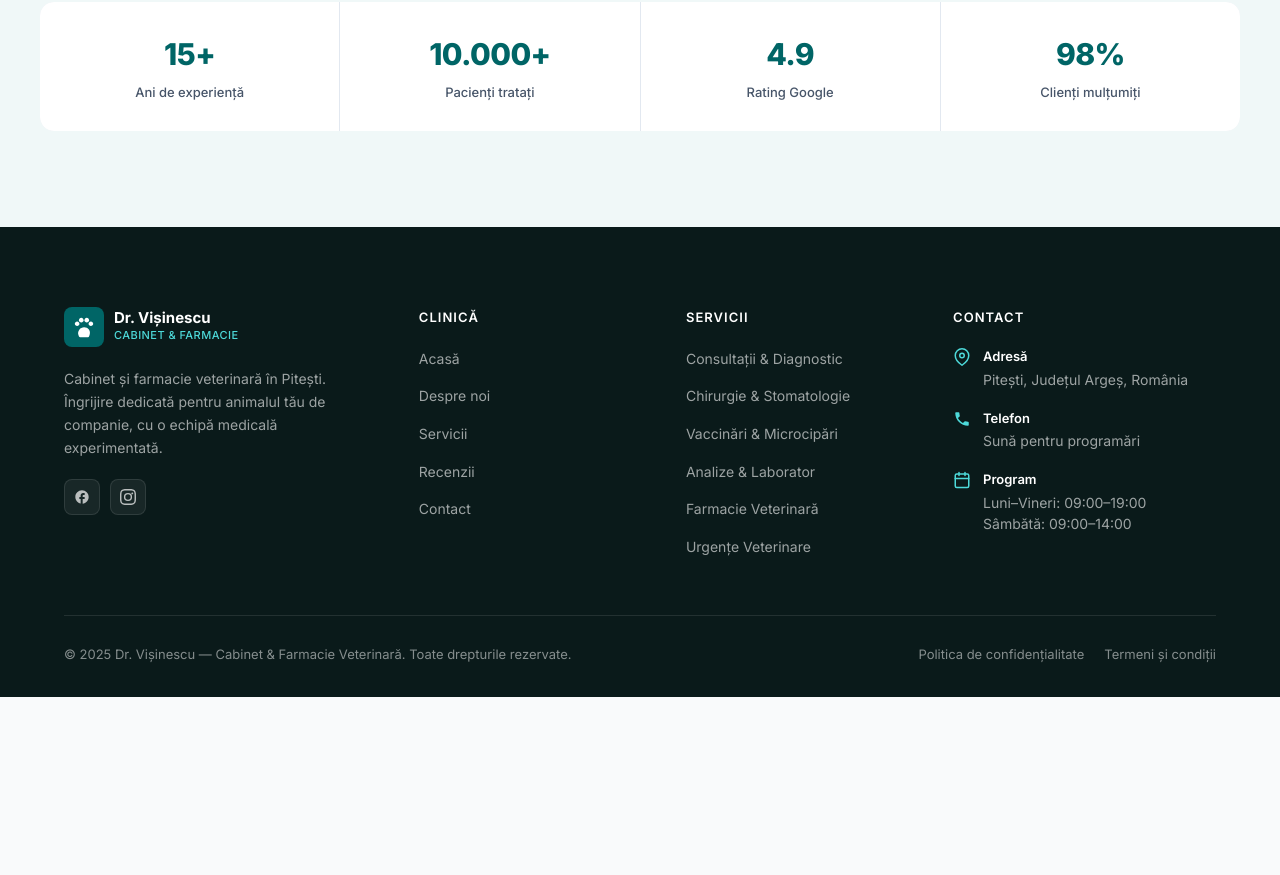
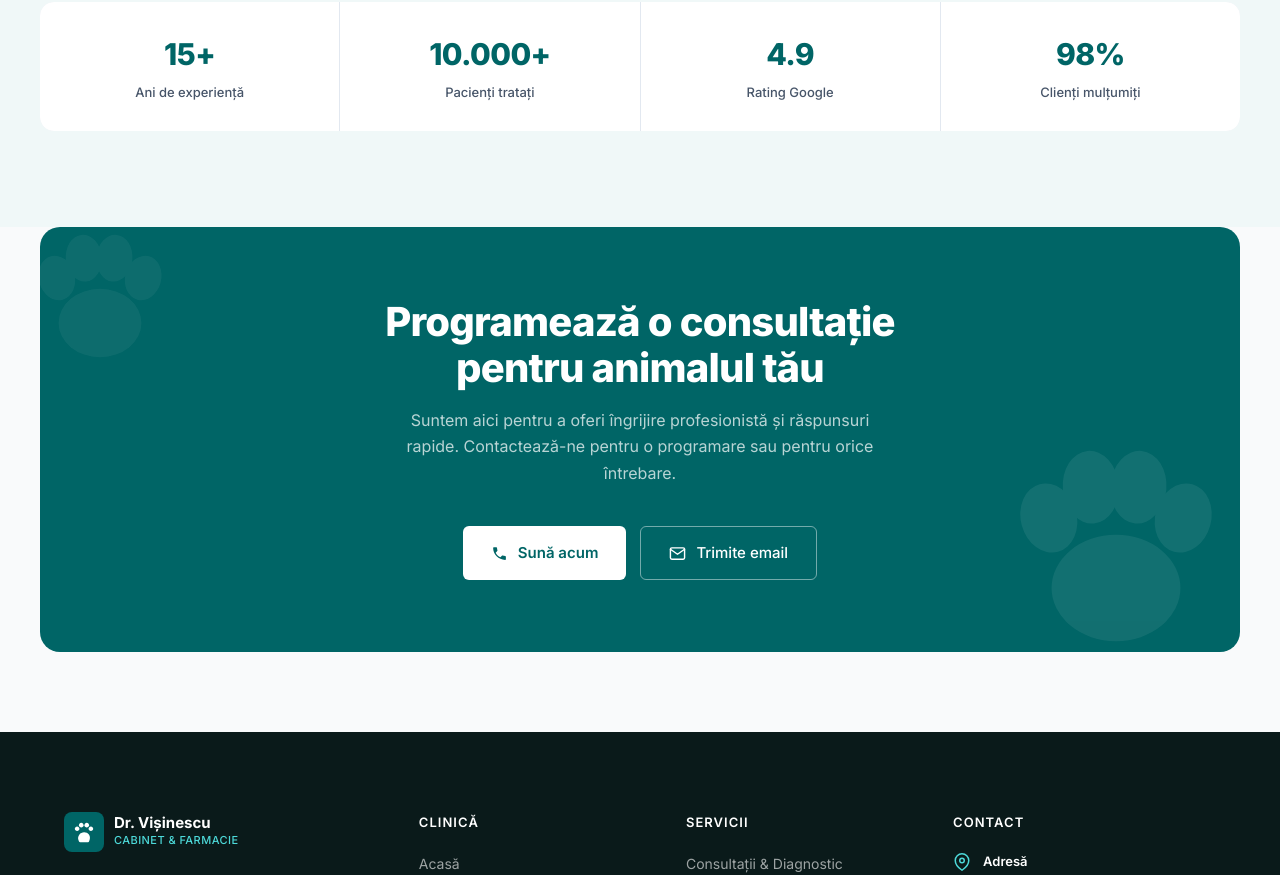
Before and after one commit to jackmichael2g4-ctrl/Cabinet-veterinar-Dr.Visinescu-Pitesti, a React (Vite) app: page / in a window 1280 px wide. Shown: the part 2682-3557 px from the top of the page. Before the commit the page ends 3379 px from the top, so only its background shows below. Built offline with nearby package versions, Linux system fonts and the light colour scheme.

Commit message:
Add final CTA section

```diff
--- a/src/App.tsx
+++ b/src/App.tsx
@@ -2,6 +2,7 @@ import Navbar from './components/Navbar'
 import Hero from './components/Hero'
 import Services from './components/Services'
 import Testimonials from './components/Testimonials'
+import CTA from './components/CTA'
 import Footer from './components/Footer'
 
 function App() {
@@ -12,6 +13,7 @@ function App() {
         <Hero />
         <Services />
         <Testimonials />
+        <CTA />
       </main>
       <Footer />
     </div>
--- /dev/null
+++ b/src/components/CTA.tsx
@@ -0,0 +1,200 @@
+export default function CTA() {
+  return (
+    <section
+      style={{
+        backgroundColor: 'var(--color-bg)',
+        padding: '0 24px 80px',
+      }}
+    >
+      <div
+        style={{
+          maxWidth: '1200px',
+          margin: '0 auto',
+        }}
+      >
+        <div
+          style={{
+            position: 'relative',
+            backgroundColor: 'var(--color-primary)',
+            borderRadius: 'var(--radius-xl)',
+            padding: '72px 48px',
+            textAlign: 'center',
+            overflow: 'hidden',
+          }}
+        >
+          {/* Decorative paw print — low-opacity watermark, right side */}
+          <svg
+            viewBox="0 0 200 200"
+            aria-hidden="true"
+            style={{
+              position: 'absolute',
+              right: '-16px',
+              bottom: '-20px',
+              width: '280px',
+              height: '280px',
+              opacity: 0.07,
+              pointerEvents: 'none',
+              color: '#ffffff',
+            }}
+          >
+            {/* Main pad */}
+            <ellipse cx="100" cy="140" rx="46" ry="38" fill="currentColor" />
+            {/* Top-left toe */}
+            <ellipse cx="52" cy="90" rx="20" ry="25" fill="currentColor" transform="rotate(-15 52 90)" />
+            {/* Top-center-left toe */}
+            <ellipse cx="82" cy="68" rx="20" ry="26" fill="currentColor" transform="rotate(-5 82 68)" />
+            {/* Top-center-right toe */}
+            <ellipse cx="116" cy="68" rx="20" ry="26" fill="currentColor" transform="rotate(5 116 68)" />
+            {/* Top-right toe */}
+            <ellipse cx="148" cy="90" rx="20" ry="25" fill="currentColor" transform="rotate(15 148 90)" />
+          </svg>
+
+          {/* Second paw — faint, upper left */}
+          <svg
+            viewBox="0 0 200 200"
+            aria-hidden="true"
+            style={{
+              position: 'absolute',
+              left: '-30px',
+              top: '-30px',
+              width: '180px',
+              height: '180px',
+              opacity: 0.05,
+              pointerEvents: 'none',
+              color: '#ffffff',
+            }}
+          >
+            <ellipse cx="100" cy="140" rx="46" ry="38" fill="currentColor" />
+            <ellipse cx="52" cy="90" rx="20" ry="25" fill="currentColor" transform="rotate(-15 52 90)" />
+            <ellipse cx="82" cy="68" rx="20" ry="26" fill="currentColor" transform="rotate(-5 82 68)" />
+            <ellipse cx="116" cy="68" rx="20" ry="26" fill="currentColor" transform="rotate(5 116 68)" />
+            <ellipse cx="148" cy="90" rx="20" ry="25" fill="currentColor" transform="rotate(15 148 90)" />
+          </svg>
+
+          {/* Content */}
+          <div style={{ position: 'relative', zIndex: 1 }}>
+            <h2
+              style={{
+                fontSize: 'clamp(26px, 4vw, 40px)',
+                fontWeight: 800,
+                color: '#ffffff',
+                letterSpacing: '-0.02em',
+                lineHeight: 1.15,
+                marginBottom: '16px',
+                maxWidth: '640px',
+                margin: '0 auto 16px',
+              }}
+            >
+              Programează o consultație pentru animalul tău
+            </h2>
+
+            <p
+              style={{
+                fontSize: '16px',
+                color: 'rgba(255,255,255,0.72)',
+                lineHeight: 1.65,
+                maxWidth: '500px',
+                margin: '0 auto 40px',
+              }}
+            >
+              Suntem aici pentru a oferi îngrijire profesionistă și răspunsuri
+              rapide. Contactează-ne pentru o programare sau pentru orice
+              întrebare.
+            </p>
+
+            {/* Buttons */}
+            <div
+              style={{
+                display: 'flex',
+                gap: '14px',
+                justifyContent: 'center',
+                flexWrap: 'wrap',
+              }}
+            >
+              <a
+                href="tel:+40745534944"
+                style={{
+                  display: 'inline-flex',
+                  alignItems: 'center',
+                  gap: '10px',
+                  padding: '14px 28px',
+                  borderRadius: 'var(--radius-sm)',
+                  backgroundColor: '#ffffff',
+                  color: 'var(--color-primary)',
+                  fontSize: '15px',
+                  fontWeight: 600,
+                  textDecoration: 'none',
+                  transition: 'background-color 0.15s ease, color 0.15s ease',
+                  whiteSpace: 'nowrap',
+                }}
+                onMouseEnter={(e) => {
+                  const el = e.currentTarget as HTMLAnchorElement;
+                  el.style.backgroundColor = 'var(--color-primary-light)';
+                }}
+                onMouseLeave={(e) => {
+                  const el = e.currentTarget as HTMLAnchorElement;
+                  el.style.backgroundColor = '#ffffff';
+                }}
+              >
+                <svg width="17" height="17" viewBox="0 0 24 24" fill="none">
+                  <path
+                    d="M6.62 10.79C8.06 13.62 10.38 15.94 13.21 17.38L15.41 15.18C15.69 14.9 16.08 14.82 16.43 14.93C17.55 15.3 18.75 15.5 20 15.5C20.55 15.5 21 15.95 21 16.5V20C21 20.55 20.55 21 20 21C10.61 21 3 13.39 3 4C3 3.45 3.45 3 4 3H7.5C8.05 3 8.5 3.45 8.5 4C8.5 5.25 8.7 6.45 9.07 7.57C9.18 7.92 9.1 8.31 8.82 8.59L6.62 10.79Z"
+                    fill="currentColor"
+                  />
+                </svg>
+                Sună acum
+              </a>
+
+              <a
+                href="mailto:contact@cabinetveterinararad.ro"
+                style={{
+                  display: 'inline-flex',
+                  alignItems: 'center',
+                  gap: '10px',
+                  padding: '14px 28px',
+                  borderRadius: 'var(--radius-sm)',
+                  backgroundColor: 'transparent',
+                  border: '1.5px solid rgba(255,255,255,0.45)',
+                  color: '#ffffff',
+                  fontSize: '15px',
+                  fontWeight: 500,
+                  textDecoration: 'none',
+                  transition: 'border-color 0.15s ease, background-color 0.15s ease',
+                  whiteSpace: 'nowrap',
+                }}
+                onMouseEnter={(e) => {
+                  const el = e.currentTarget as HTMLAnchorElement;
+                  el.style.borderColor = 'rgba(255,255,255,0.75)';
+                  el.style.backgroundColor = 'rgba(255,255,255,0.08)';
+                }}
+                onMouseLeave={(e) => {
+                  const el = e.currentTarget as HTMLAnchorElement;
+                  el.style.borderColor = 'rgba(255,255,255,0.45)';
+                  el.style.backgroundColor = 'transparent';
+                }}
+              >
+                <svg width="17" height="17" viewBox="0 0 24 24" fill="none">
+                  <path
+                    d="M4 4H20C21.1 4 22 4.9 22 6V18C22 19.1 21.1 20 20 20H4C2.9 20 2 19.1 2 18V6C2 4.9 2.9 4 4 4Z"
+                    stroke="currentColor"
+                    strokeWidth="2"
+                    strokeLinecap="round"
+                    strokeLinejoin="round"
+                  />
+                  <path
+                    d="M22 6L12 13L2 6"
+                    stroke="currentColor"
+                    strokeWidth="2"
+                    strokeLinecap="round"
+                    strokeLinejoin="round"
+                  />
+                </svg>
+                Trimite email
+              </a>
+            </div>
+          </div>
+        </div>
+      </div>
+    </section>
+  );
+}
```
